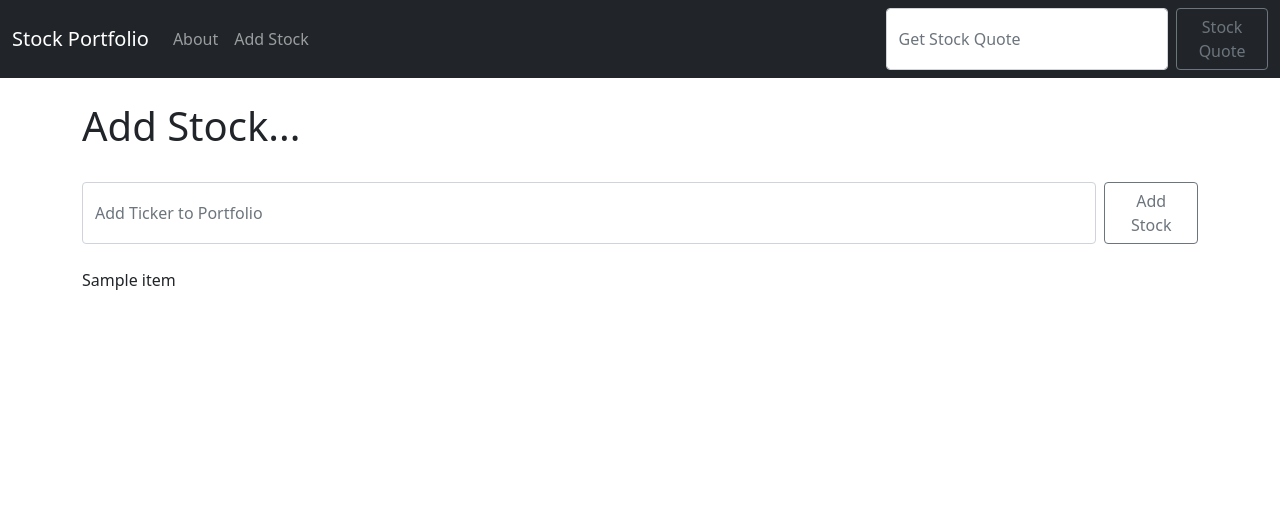
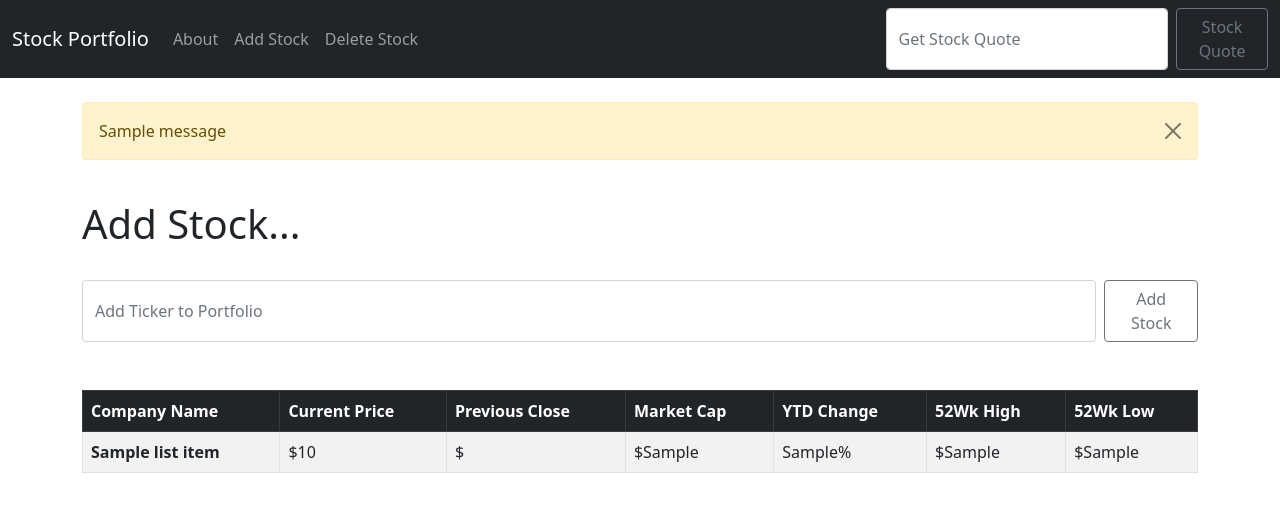
Before and after one commit to gtrosh/djangostocks, a Django app: template quotes/templates/add_stock.html in a window 1280 px wide. Shown: the top 512 px of the page. Run offline with Django 3.2, Linux system fonts and the light colour scheme; the template is opened without the code that fills it: most values are stand-ins (such as "Sample title", 1, 10 or a date in 2020); one stand-in notice (Sample message) is shown.

Commit message:
final commit

```diff
--- a/quotes/templates/add_stock.html
+++ b/quotes/templates/add_stock.html
@@ -10,10 +10,39 @@
   <input class="form-control me-2" type="search" placeholder="Add Ticker to Portfolio" aria-label="Search" name="ticker">
   <button class="btn btn-outline-secondary" type="submit">Add Stock</button>
 </form>
-<br/>
+<br/><br/>
 
-{% for item in ticker %}
-    {{item}}<br/>
-{% endfor %}
+<table class="table table-striped table-bordered table-hover">
+  <thead class="table-dark">
+    <tr>
+      <th scope="col">Company Name</th>
+      <th scope="col">Current Price</th>
+      <th scope="col">Previous Close</th>
+      <th scope="col">Market Cap</th>
+      <th scope="col">YTD Change</th>
+      <th scope="col">52Wk High</th>
+      <th scope="col">52Wk Low</th>
+    </tr>
+  </thead>
+  <tbody>
+  {% if ticker %}
+
+      {% for list_item in output %}
+        <tr>
+            <th scope="row">{{ list_item.companyName }}</th>
+            <td>${{ list_item.latestPrice }}</td>
+            <td>${{ list_item.previousClose }}</td>
+            <td>${{ list_item.marketCap }}</td>
+            <td>{{ list_item.ytdChange }}%</td>
+            <td>${{ list_item.week52High }}</td>
+            <td>${{ list_item.week52Low }}</td>
+        </tr>
+      {% endfor %}
+
+  {% endif %}
+
+  </tbody>
+</table>
+<br/><br/>
 
 {% endblock %}
--- a/quotes/templates/base.html
+++ b/quotes/templates/base.html
@@ -25,6 +25,9 @@
               <li class="nav-item">
                 <a class="nav-link" href="{% url 'add_stock' %}">Add Stock</a>
               </li>
+              <li class="nav-item">
+                <a class="nav-link" href="{% url 'delete_stock' %}">Delete Stock</a>
+              </li>
 
             </ul>
             <form action="{% url 'home' %}" class="d-flex" method="POST">
@@ -38,6 +41,18 @@
 
         <div class="container">
             <br/>
+
+            {% if messages %}
+              {% for message in messages%}
+                <div class="alert alert-warning alert-dismissible fade show" role="alert">
+                  <button class="btn-close" data-bs-dismiss="alert" aria-label="Close">
+                  </button>
+                  {{ message }}
+                </div><br/>
+              {% endfor %}
+
+            {% endif %}
+
             {% block content %}
 
             {% endblock %}
--- a/quotes/urls.py
+++ b/quotes/urls.py
@@ -5,5 +5,7 @@
 urlpatterns = [
     path('', views.home, name='home'),
     path('about/', views.about, name='about'),
-    path('add_stock/', views.add_stock, name='add_stock')
+    path('add_stock/', views.add_stock, name='add_stock'),
+    path('delete/<stock_id>', views.delete, name='delete'),
+    path('delete_stock/', views.delete_stock, name='delete_stock'),
 ]
```
Also changed, not shown: quotes/templates/delete_stock.html (added, +17 -0 lines), quotes/views.py (+27 -1 lines), db.sqlite3.
